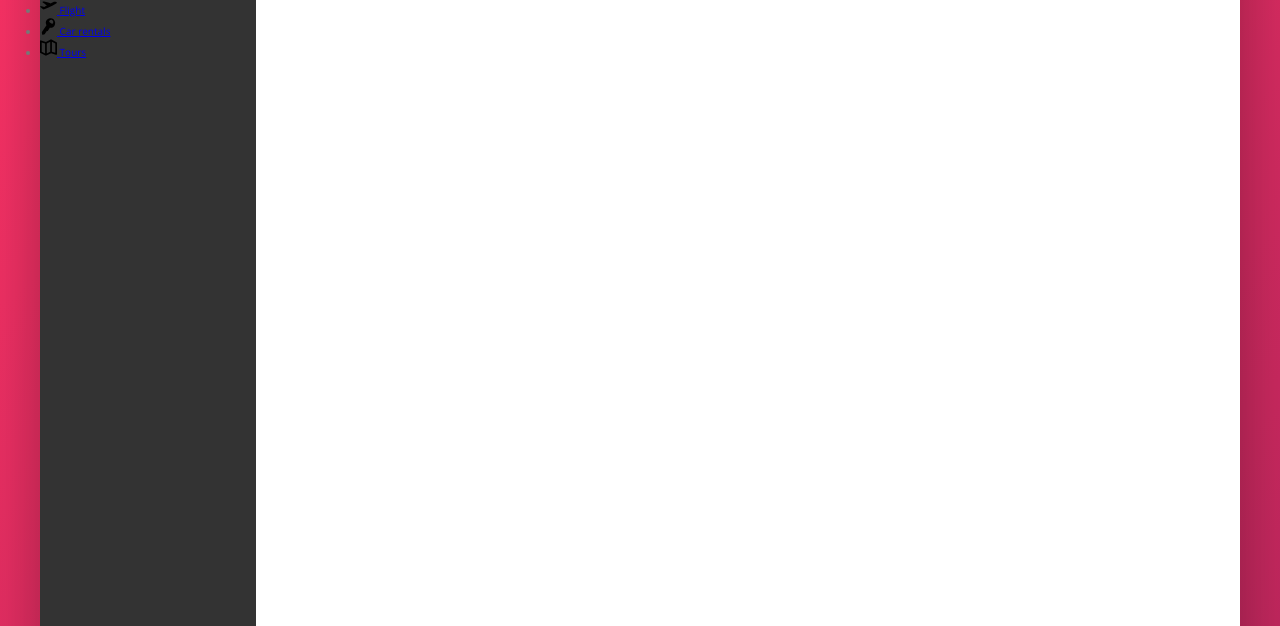
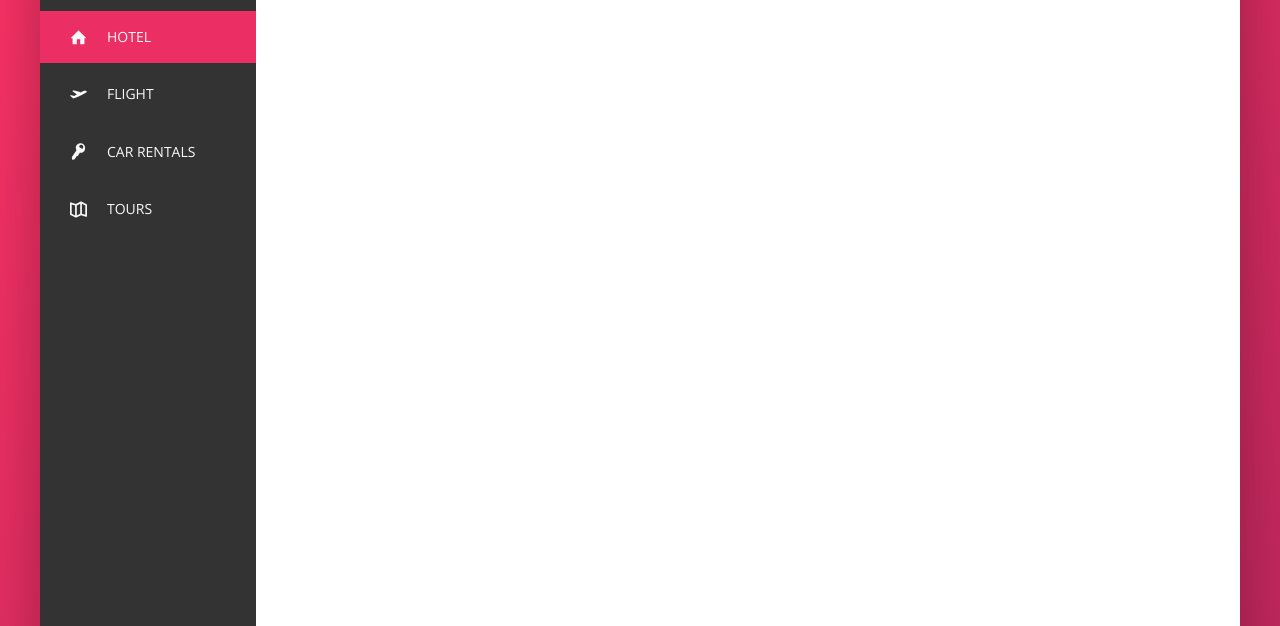
Before and after one commit to rdelbem/advanced-css-course-project2, a website: page index.html in a window 1280 px wide. Shown: the part 174-800 px from the top of the page. Drawn offline with nearby package versions, Linux system fonts and the light colour scheme.

Commit message:
sidenav done

```diff
--- a/index.html
+++ b/index.html
@@ -51,7 +51,7 @@
       <div class="content">
         <nav class="sidebar">
           <ul class="side-nav">
-            <li class="side-nav__item">
+            <li class="side-nav__item side-nav__item--active">
               <a href="#" class="side-nav__link">
                 <svg class="side-nav__icon">
                   <use xlink:href="img/sprite.svg#icon-home"></use>
--- a/sass/_components.scss
+++ b/sass/_components.scss
@@ -115,13 +115,59 @@
 ////////////////////side nav
 
 .side-nav {
+  font-size: 1.4rem;
+  list-style: none;
+  margin-top: 3.5rem;
+
   &__item {
+    position: relative;
+
+    &:not(:last-child) {
+      margin-bottom: 0.5rem;
+    }
   }
-  &__link {
+
+  &__item:before {
+    content: "";
+    position: absolute;
+    top: 0;
+    left: 0;
+    height: 100%;
+    width: 3px;
+    background-color: var(--color-primary);
+    transform: scaleY(0);
+    transition: transform 0.2s, width 0.4s cubic-bezier(1, 0, 0, 1) 0.2s,
+      background-color 0.1s;
   }
+
+  &__item:hover::before,
+  &__item--active::before {
+    transform: scaleY(1);
+    width: 100%;
+  }
+
+  &__item:active::before {
+    background-color: var(--color-primary-light);
+  }
+
+  &__link:link,
+  &__link:visited {
+    color: var(--color-grey-light-1);
+    text-decoration: none;
+    text-transform: uppercase;
+    display: block;
+    padding: 1.5rem 3rem;
+    display: flex;
+    align-items: center;
+    position: relative;
+    z-index: 10;
+  }
+
   &__icon {
     width: 1.7rem;
     height: 1.7rem;
+    margin-right: 2rem;
+    fill: currentColor;
   }
 }
 
```
Also changed, not shown: css/style.css.
